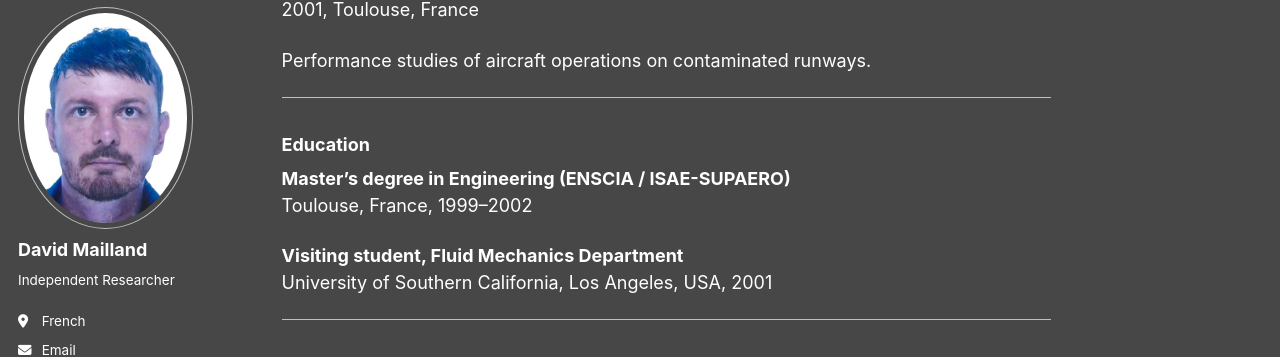
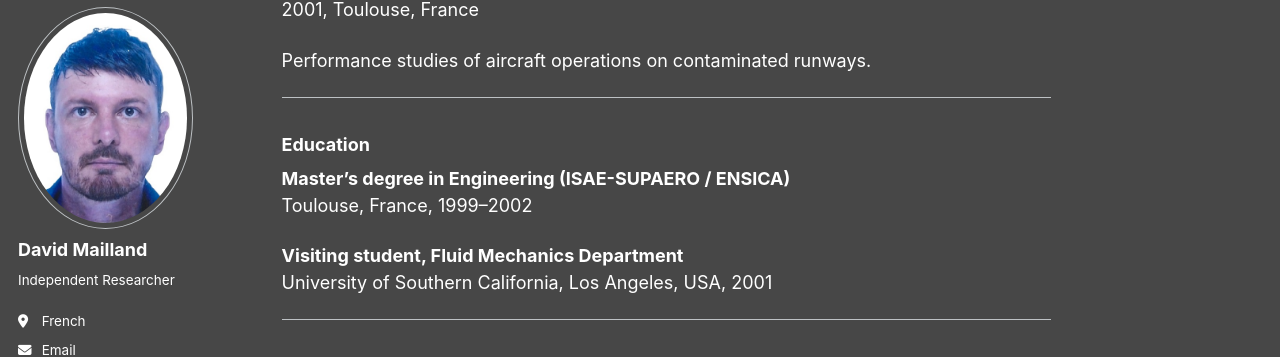
Before and after one commit to davidmailland/davidmailland.github.io, a Jekyll site: the page built from _pages/cv.md, in a window 1280 px wide and 900 px high, scrolled down 921 px. Shown: the part 92-449 px from the top of the window. Built offline with Jekyll 4.4.1, drawn with Linux system fonts in a browser that asks for light colours; some web fonts are replaced; our own code applies the rules of GitHub Pages for plain Markdown files; a script bundle is joined from its source files by our own code; library files that are not in the unit come from our copies; a style sheet for code colours, icons or effects is not loaded; some of the changed lines change nothing that is shown.

Commit message:
Update cv.md

```diff
--- a/_pages/cv.md
+++ b/_pages/cv.md
@@ -1,3 +1,9 @@
+---
+layout: single
+title: "CV"
+permalink: /cv/
+author_profile: true
+---
 ### David Mailland
 
 Independent researcher
@@ -42,7 +48,7 @@ Performance studies of aircraft operations on contaminated runways.
 
 ### Education
 
-**Master’s degree in Engineering (ENSCIA / ISAE-SUPAERO)**
+**Master’s degree in Engineering (ISAE-SUPAERO / ENSICA)**
 Toulouse, France, 1999–2002
 
 **Visiting student, Fluid Mechanics Department**
```
